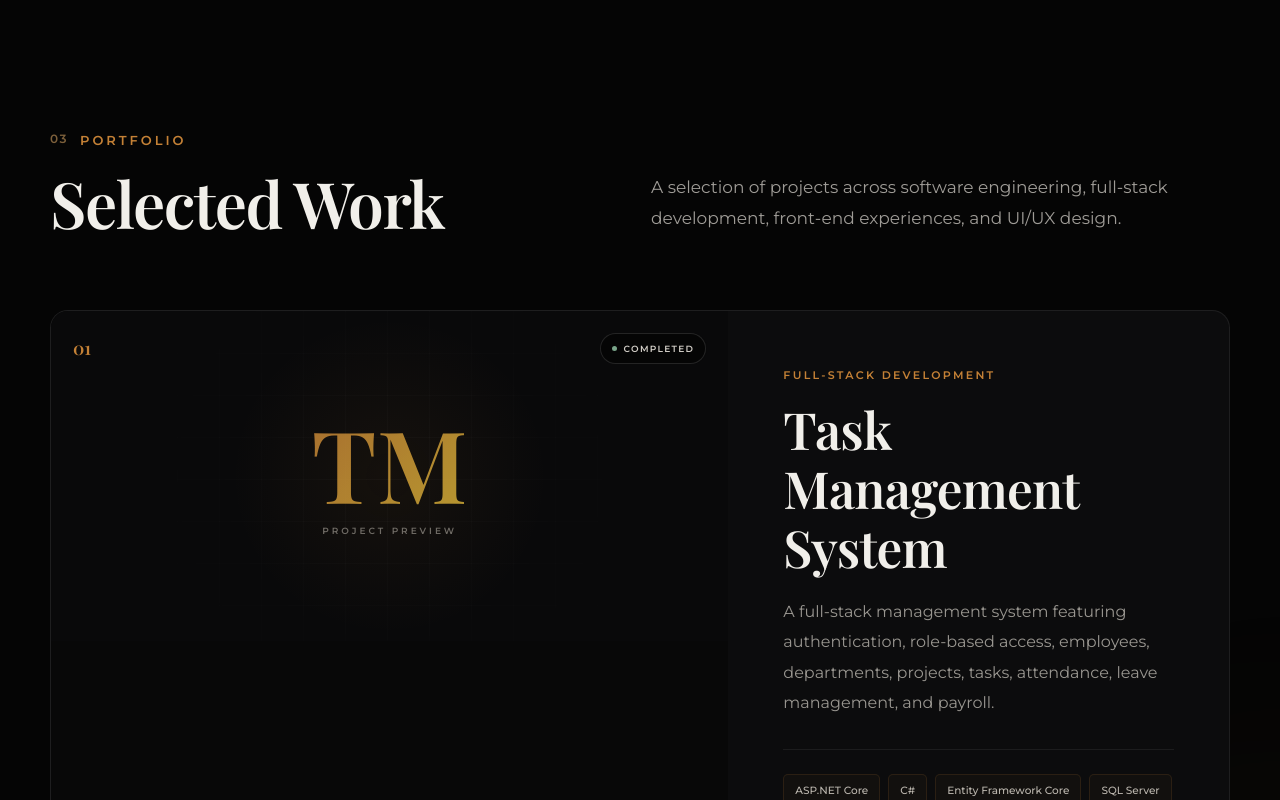
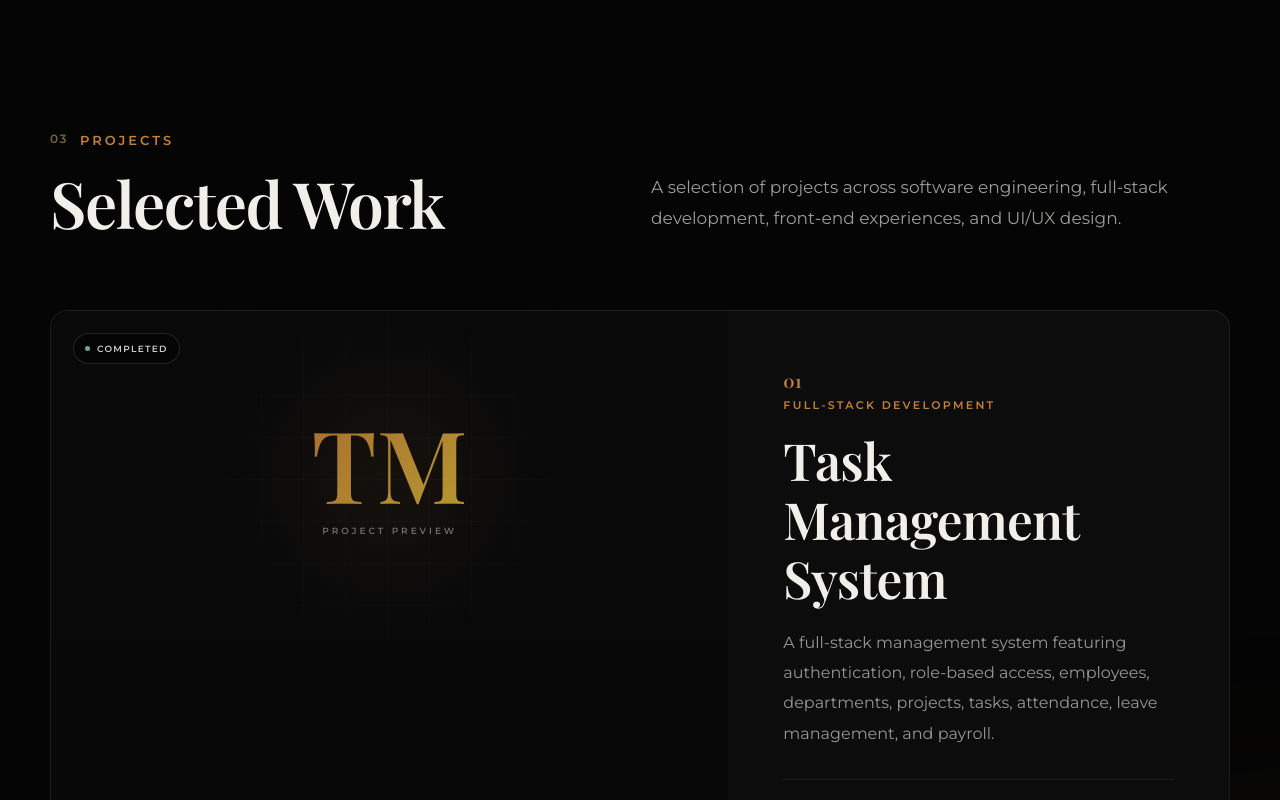
Before and after one commit to majdawajneh/Let-sGo, a Next.js app in the folder Portfolio/: page / in a window 1280 px wide. Shown: the part 4500-5300 px from the top of the page. Built offline with nearby package versions, Linux system fonts and the light colour scheme.

Commit message:
Numbering Project

```diff
--- a/Portfolio/app/components/Projects.tsx
+++ b/Portfolio/app/components/Projects.tsx
@@ -148,7 +148,7 @@ export default function Projects() {
         >
           <div className={styles.sectionHeading}>
             <span className={styles.sectionNumber}>03</span>
-            <span className={styles.label}>Portfolio</span>
+            <span className={styles.label}>Projects</span>
           </div>
 
           <div className={styles.headerContent}>
@@ -191,9 +191,6 @@ export default function Projects() {
               {/* PROJECT VISUAL */}
               <div className={styles.visual}>
         <div className={styles.visualTop}>
-          <span className={styles.projectNumber}>
-            {project.number}
-          </span>
 
           <span
             className={`${styles.status} ${
@@ -248,6 +245,9 @@ export default function Projects() {
 
               {/* PROJECT INFO */}
               <div className={styles.projectInfo}>
+                <span className={styles.projectNumber}>
+                  {project.number}
+                </span>
                 <span className={styles.category}>
                   {project.category}
                 </span>
```
